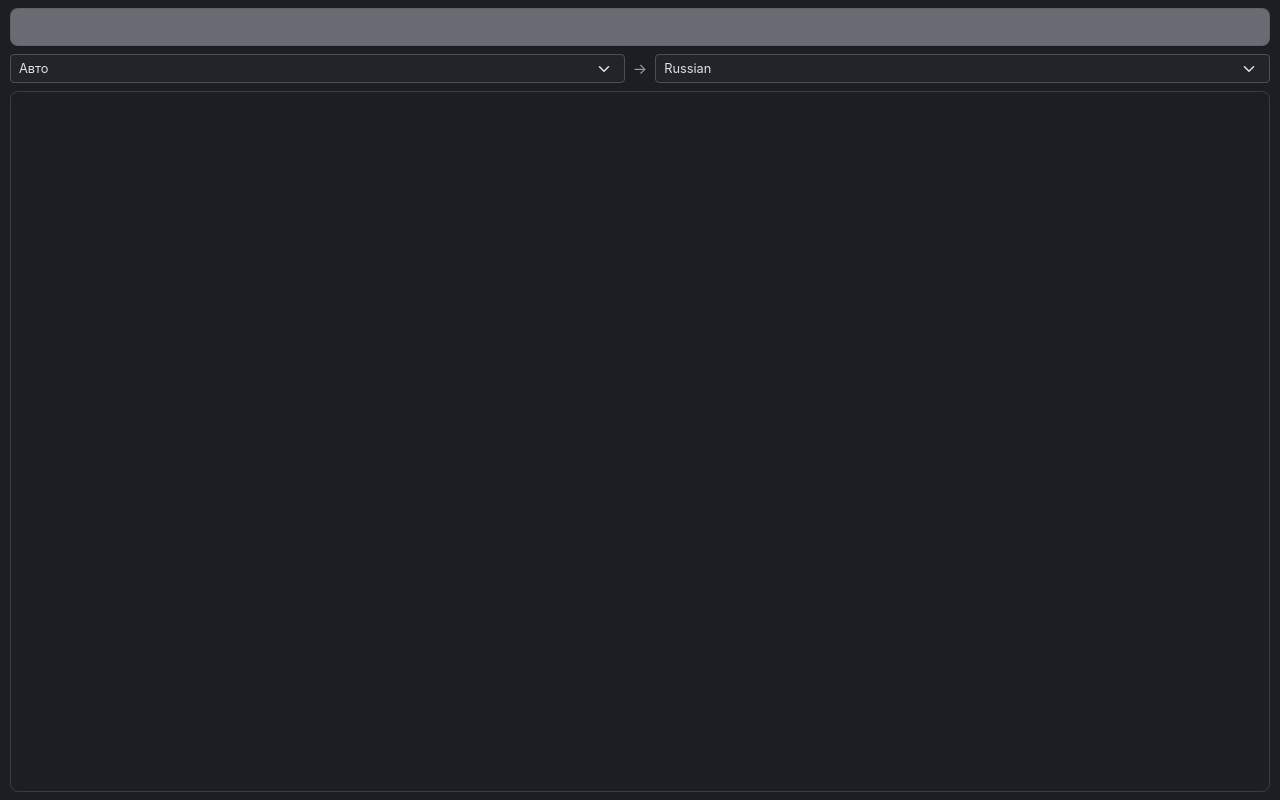
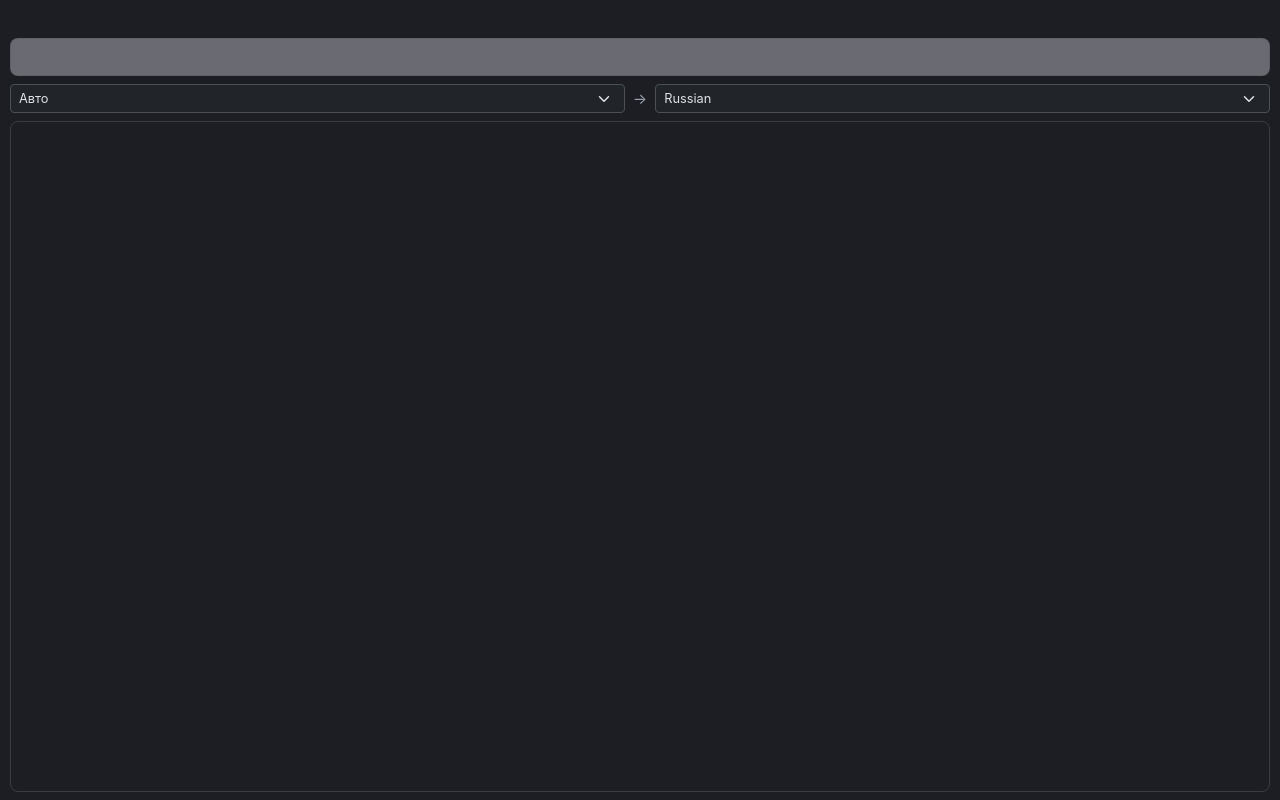
Before and after one commit to blackwithwhite666/macos-translate, a website built with Vite: page frontend/index.html in a window 1280 px wide. Built offline with nearby package versions, Linux system fonts and the light colour scheme; no server answers.

Commit message:
Отступ 38px сверху: контент не наезжает на кнопку закрытия

```diff
--- a/frontend/src/style.css
+++ b/frontend/src/style.css
@@ -7,7 +7,8 @@ body {
   display: flex;
   flex-direction: column;
   gap: 8px;
-  padding: 8px 10px;
+  /* 38px сверху: не наезжаем на кнопку закрытия (fullSizeContentView) */
+  padding: 38px 10px 8px;
   background: #1c1e24;
   color: #e8e8ec;
   font-family: -apple-system, system-ui, sans-serif;
```
Also changed, not shown: frontend/dist/index.html.
